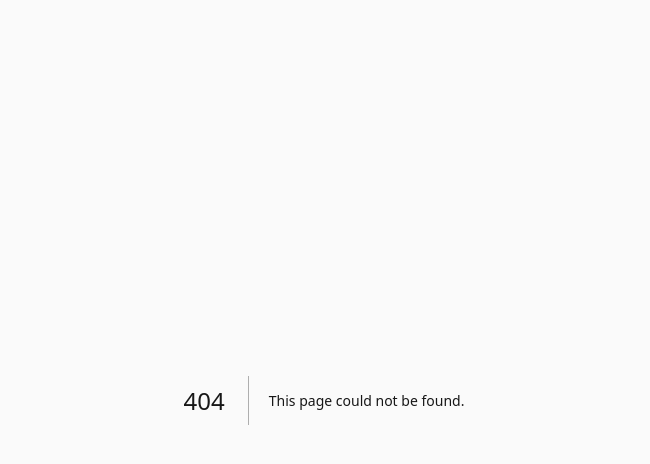
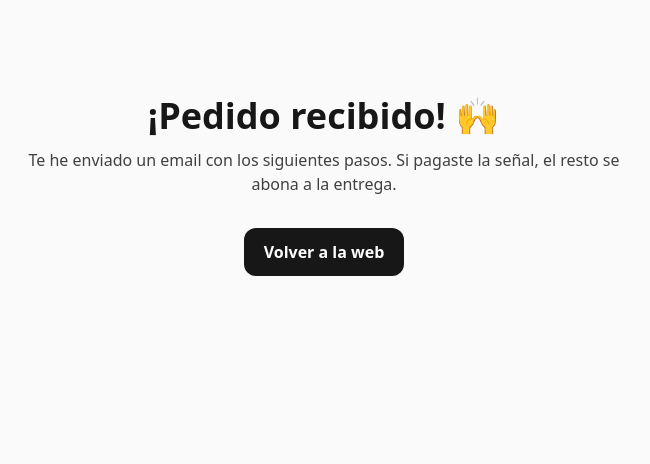
Before and after one commit to iriis94/airbnb-turbo-pack, a Next.js app: page /gracias in a window 1280 px wide. Before the commit this address had no page. Shown: the top 464 px of the page, without its empty margins (316-966 px from the left). Built offline with nearby package versions, Linux system fonts and the light colour scheme.

Commit message:
page.jsx

```diff
--- /dev/null
+++ b/app/gracias/page.jsx
@@ -0,0 +1,17 @@
+export const metadata = { title: "¡Gracias! | Airbnb Turbo Pack" };
+
+export default function GraciasPage() {
+  return (
+    <main className="min-h-screen bg-neutral-50">
+      <section className="max-w-2xl mx-auto px-6 py-24 text-center">
+        <h1 className="text-4xl font-extrabold">¡Pedido recibido! 🙌</h1>
+        <p className="mt-3 text-neutral-700">
+          Te he enviado un email con los siguientes pasos. Si pagaste la señal, el resto se abona a la entrega.
+        </p>
+        <a href="/" className="inline-flex mt-8 rounded-xl bg-neutral-900 px-5 py-3 text-white font-semibold">
+          Volver a la web
+        </a>
+      </section>
+    </main>
+  );
+}
```
